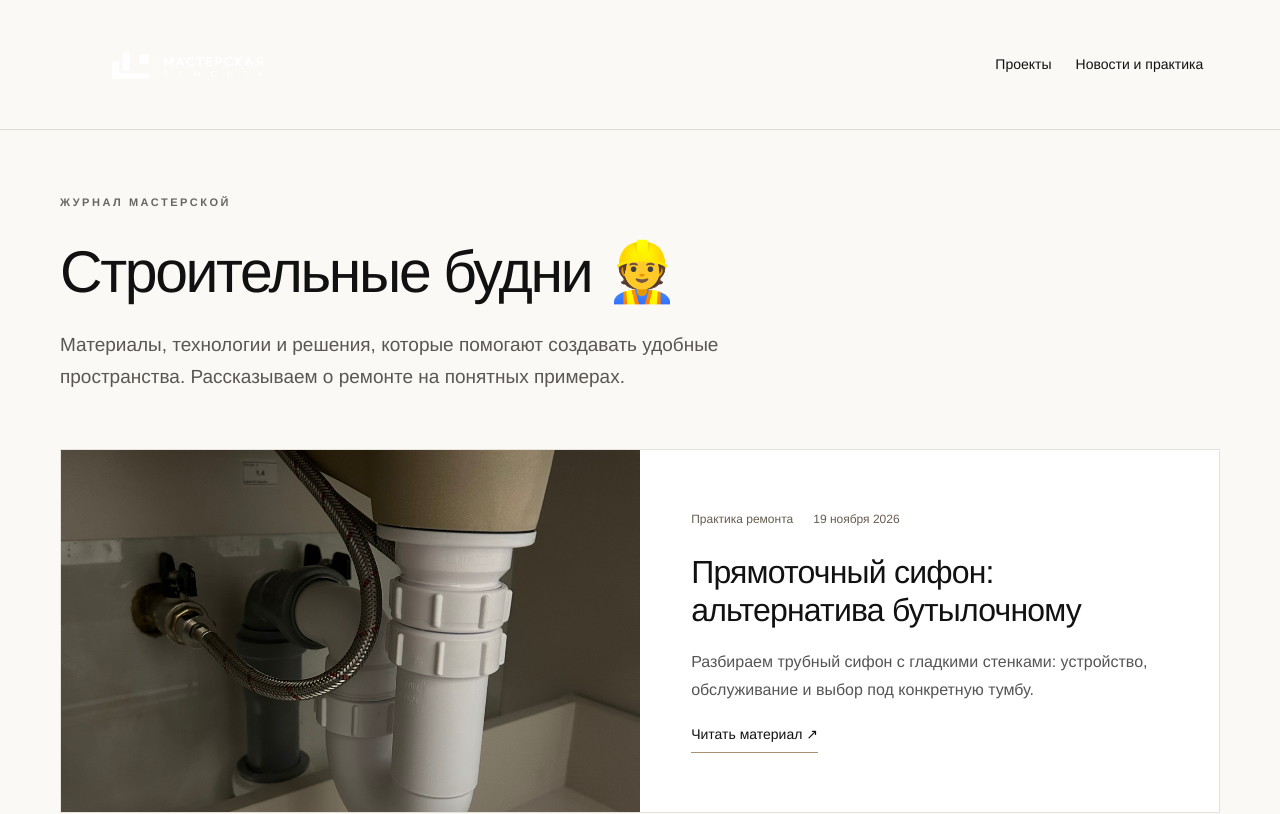
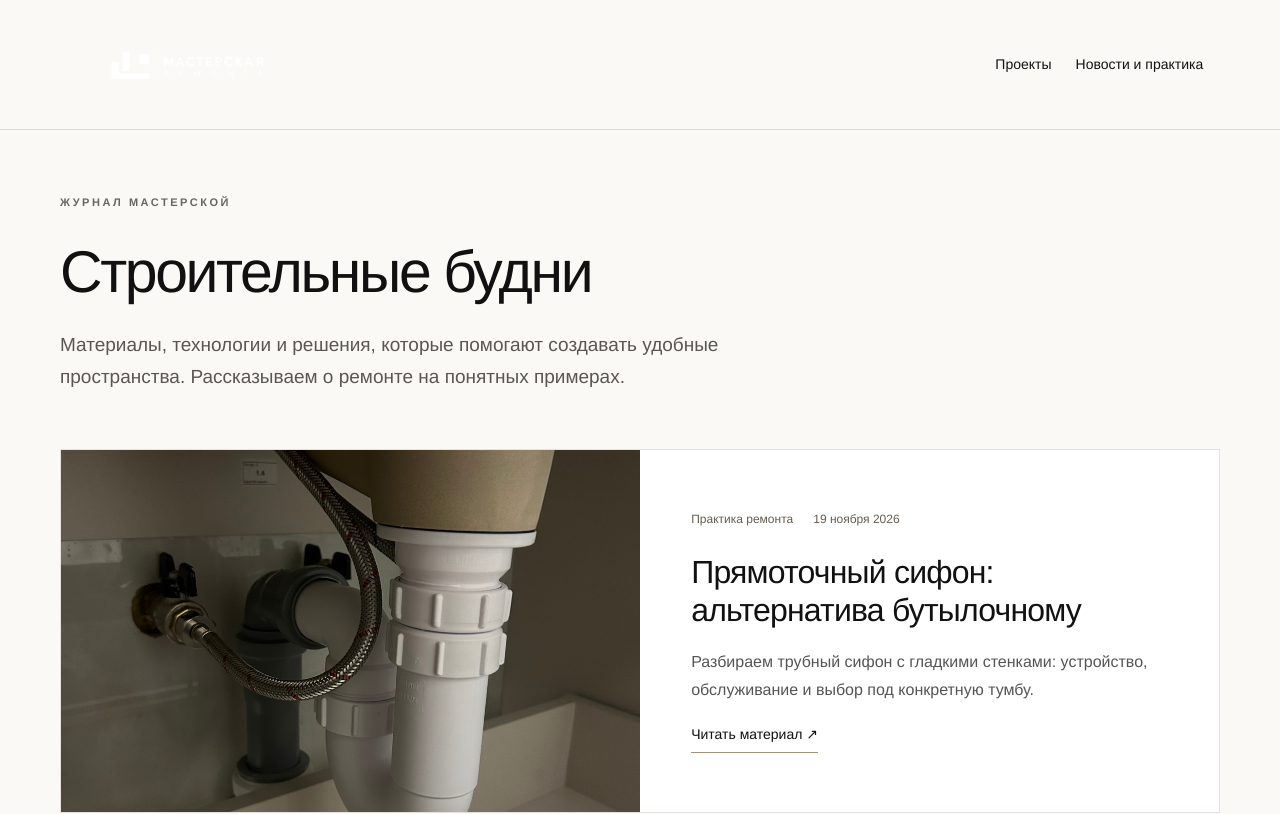
Before and after one commit to artemy-os/formula-remonta, a Next.js app: page /news in a window 1280 px wide. Shown: the top 814 px of the page. Built offline with nearby package versions, Linux system fonts and the light colour scheme.

Commit message:
Remove construction worker emoji from news heading

```diff
--- a/app/news/page.tsx
+++ b/app/news/page.tsx
@@ -1,4 +1,4 @@
 import type { Metadata } from "next";
 import NewsCards from "./NewsCards";
-export const metadata: Metadata = {title:"Строительные будни 👷 — Мастерская ремонта", description:"Материалы, технологии и практика ремонта. Разбираем решения на наших объектах и события строительной отрасли.", alternates:{canonical:"/news/"}, openGraph:{title:"Строительные будни 👷",url:"/news/",description:"Решения для ремонта, материалы и опыт наших объектов."}};
-export default function NewsPage(){return <main className="journal-main"><div className="journal-intro"><p className="eyebrow">ЖУРНАЛ МАСТЕРСКОЙ</p><h1>Строительные будни 👷</h1><p>Материалы, технологии и решения, которые помогают создавать удобные пространства. Рассказываем о ремонте на понятных примерах.</p></div><NewsCards archive /></main>}
+export const metadata: Metadata = {title:"Строительные будни — Мастерская ремонта", description:"Материалы, технологии и практика ремонта. Разбираем решения на наших объектах и события строительной отрасли.", alternates:{canonical:"/news/"}, openGraph:{title:"Строительные будни",url:"/news/",description:"Решения для ремонта, материалы и опыт наших объектов."}};
+export default function NewsPage(){return <main className="journal-main"><div className="journal-intro"><p className="eyebrow">ЖУРНАЛ МАСТЕРСКОЙ</p><h1>Строительные будни</h1><p>Материалы, технологии и решения, которые помогают создавать удобные пространства. Рассказываем о ремонте на понятных примерах.</p></div><NewsCards archive /></main>}
```
